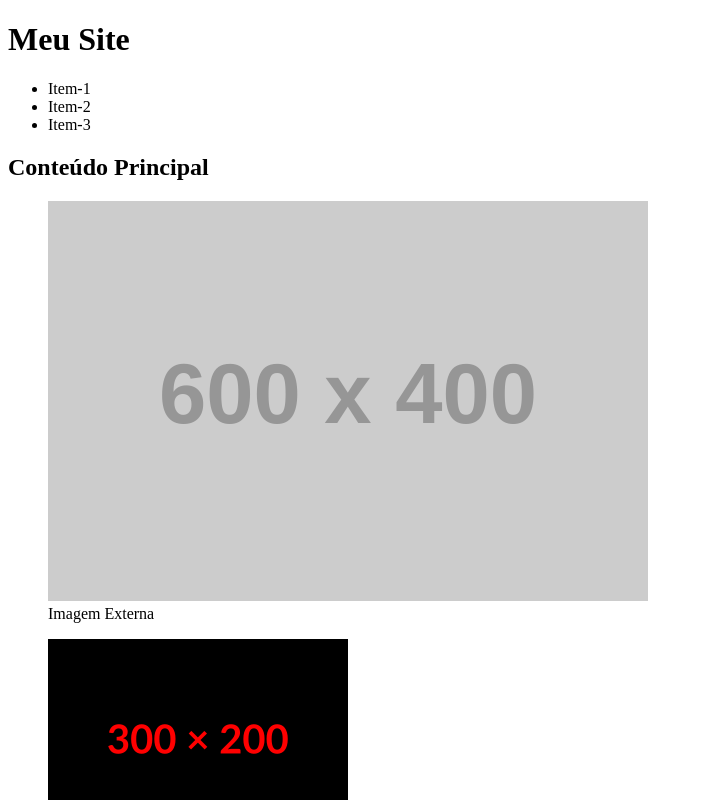
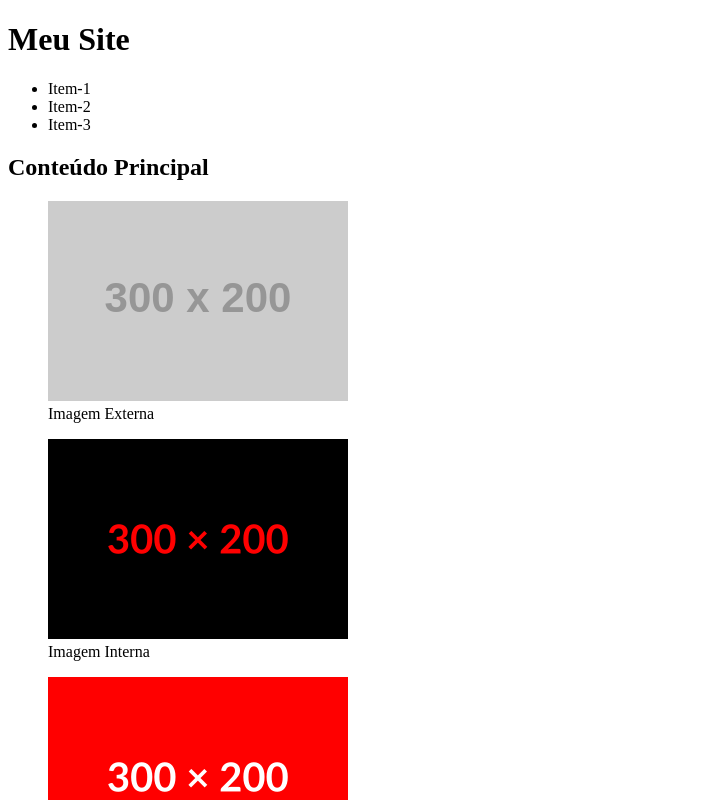
Before and after one commit to 1TDSPw-26/front-2sem-aula-09, a React (Vite) app in the folder my-app/: page / in a window 1280 px wide. Shown: the top 800 px of the page, without its empty margins (0-703 px from the left). Built offline with nearby package versions, Linux system fonts and the light colour scheme.

Commit message:
feat : Diminuicao da imagem externa de 600X400 para 300X200

```diff
--- a/my-app/src/components/Conteudo/index.tsx
+++ b/my-app/src/components/Conteudo/index.tsx
@@ -8,7 +8,7 @@ export default function Conteudo() {
 
                 {/* Exemplos de imagens externas, internas e do projeto */}
                 <figure>
-                    <img src="https://placehold.co/600x400/0000FF/FF0000/png" alt="Figura Ilustrativa Externa" />
+                    <img src="https://placehold.co/300x200/0000FF/FF0000/png" alt="Figura Ilustrativa Externa" />
                     <figcaption>Imagem Externa</figcaption>
                 </figure>
 
```
